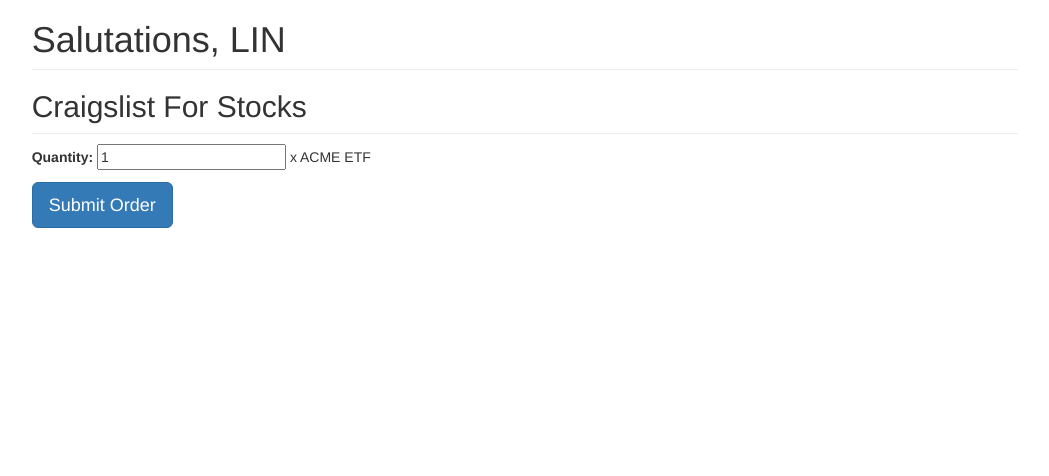
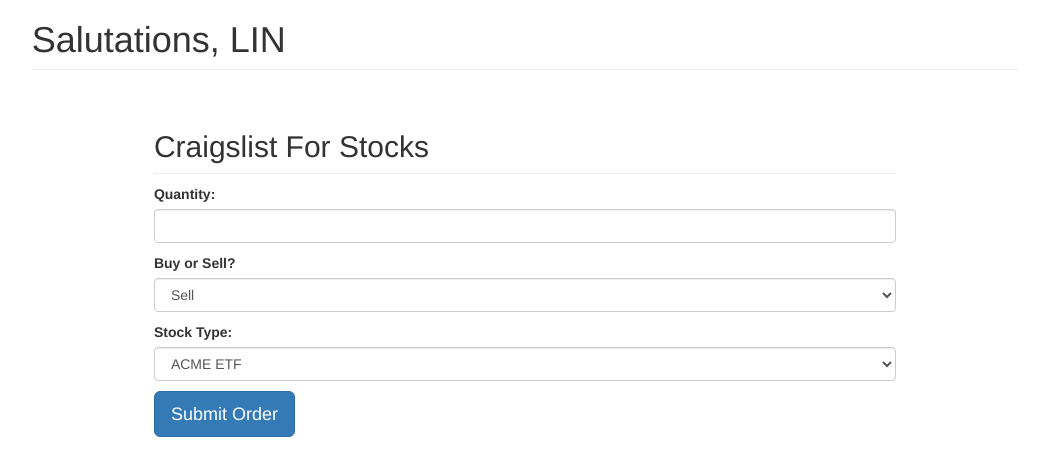
Before and after one commit to gabriellet/thepriceisright, a Django app: page /place_order/ in a window 1280 px wide. Shown: the part 50-526 px from the top of the page, without its empty margins (115-1164 px from the left). Run offline with Django 3.2, Linux system fonts and the light colour scheme; a user stored in the database is signed in; some libraries are stand-ins or nearby versions.

Commit message:
styling and form changes

```diff
--- a/authentication/forms.py
+++ b/authentication/forms.py
@@ -7,7 +7,7 @@ class LoginForm(AuthenticationForm):
 	username = forms.CharField(label="Username",
 		widget=forms.TextInput(attrs={'class': 'form-control', 'name': 'username', 'placeholder': 'Username', 'autofocus': 'autofocus'}))
 	password = forms.CharField(label="Password",
-		widget=forms.PasswordInput(attrs={'class': 'form-control', 'name': 'password', 'placeholder': 'Password', 'autofocus': 'autofocus'}))
+		widget=forms.PasswordInput(attrs={'class': 'form-control', 'name': 'password', 'placeholder': 'Password'}))
 
 
 # class UserForm(forms.ModelForm):
--- a/stocks/forms.py
+++ b/stocks/forms.py
@@ -4,6 +4,23 @@ from models import ParentOrder
 
 
 class ParentOrderForm(forms.ModelForm):
+
+	BUY_OR_SELL_CHOICE = (
+    	(True, 'Sell'),
+	)
+
+	STOCK_CHOICE = (
+    	('ACME ETF', 'ACME ETF'),
+	)
+
+	is_sell = forms.ChoiceField(label="Buy or Sell?", choices=BUY_OR_SELL_CHOICE, required=True,
+		widget=forms.Select(attrs={'class': 'form-control'}))
+	quantity = forms.IntegerField(label='Quantity', required=True,
+		widget=forms.NumberInput(attrs={'class': 'form-control'}))
+	stock_type = forms.ChoiceField(label="Stock Type", choices=STOCK_CHOICE, required=True,
+		widget=forms.Select(attrs={'class': 'form-control'}))
+
+
 	class Meta:
 		model = ParentOrder
-		fields = ('quantity',)
+		fields = ('is_sell', 'quantity', 'stock_type')
--- a/templates/index.html
+++ b/templates/index.html
@@ -66,6 +66,7 @@
           <th>Sell</th>
           <th>Quantity</th>
           <th>Time</th>
+          <th>Average Price</th>
         </tr>
       </thead>
       {% if orders %}
@@ -77,6 +78,7 @@
                         <td> {{ order.is_sell }}
                         <td> {{ order.quantity }}
                         <td> {{ order.time_executed }} EST
+                        <td> AVG
                     </tr>
                 {% endif %}
             {% endfor %}
--- a/templates/place_order.html
+++ b/templates/place_order.html
@@ -9,12 +9,16 @@
 
 {% block content %}
 
+<div class="col-sm-8 col-sm-offset-2 col-md-10 col-md-offset-1 main">
+
   <h2 class="sub-header">Craigslist For Stocks</h2>
 
   <form action="{% url 'place_order' %}" method="post">
 
   	{% csrf_token %}
-	<p>{{ form.quantity.label_tag }} {{ form.quantity }} x ACME ETF</p>
+  	<p>{{ form.quantity.label_tag }} {{ form.quantity }}</p>
+    <p>{{ form.is_sell.label_tag }} {{ form.is_sell }} </p>
+    <p>{{ form.stock_type.label_tag }} {{ form.stock_type }} </p>
 
     <!-- Button trigger modal -->
     <button type="button" class="btn btn-primary btn-lg" data-toggle="modal" data-target="#myModal">
@@ -42,5 +46,7 @@
 
   </form>
 
+</div>
+
 
 {% endblock %}
```
Lines whose indentation alone changed are shown as unchanged.
